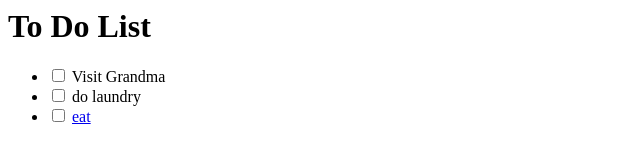
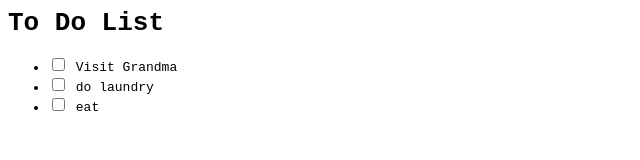
Before and after one commit to juju10/todo_app_front_end, a plain HTML site: page index.html in a window 1280 px wide. Shown: the whole page, without its empty margins (0-640 px from the left). Drawn offline with Linux system fonts and the light colour scheme.

Commit message:
whatever

```diff
--- a/index.css
+++ b/index.css
@@ -0,0 +1,3 @@
+html {
+    font-family: monospace;
+}
--- a/index.html
+++ b/index.html
@@ -1,6 +1,7 @@
 <html>
     <head>
         <title>To do list</title>
+        <link rel="stylesheet" href="./index.css"/>
     </head>
     <body>
       <h1>To Do List</h1>
@@ -15,7 +16,7 @@
         </li>
         <li>
              <input type="checkbox">
-            <a href="show.html">eat</a>
+           eat
        </li>
        </ul>
     </body>
```
